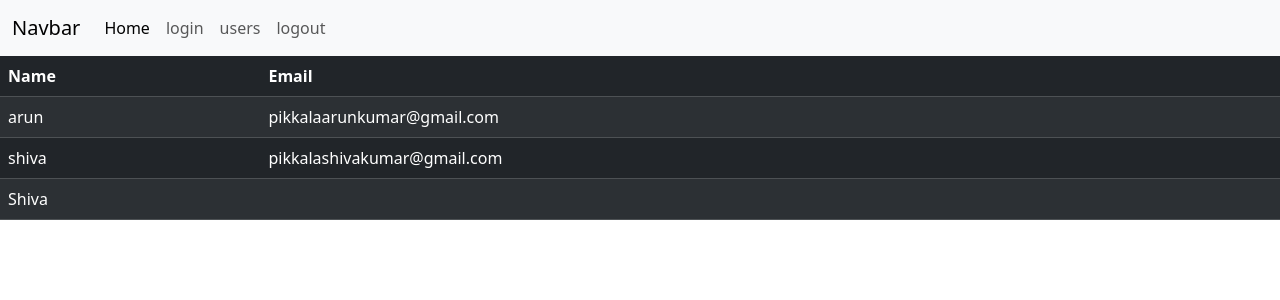
After one commit to Arunkumar-60/Flask_DB_connect, a Flask app: page /view in a window 1280 px wide. The commit adds this page. Shown: the top 300 px of the page. Run offline with Flask 3, Linux system fonts and the light colour scheme.

Commit message:
Finalised the DB_CONNECT

```diff
--- /dev/null
+++ b/app.py
@@ -0,0 +1,105 @@
+from flask import Flask, redirect , url_for, render_template , request, session, flash
+
+# import for session lifetime
+from datetime import timedelta
+
+# sqlalchemy import for DB
+from flask_sqlalchemy import SQLAlchemy
+
+app = Flask(__name__)
+app.secret_key="hello"
+app.config['SQLALCHEMY_DATABASE_URI'] = 'sqlite:///users.sqlite3'
+app.config['SQLALCHEMY_TRACK_MODIFICATIONS'] = False
+# data saves for 5 minutes
+# if wanna save for 5 days do days=5 instead of minutes = 5
+
+
+app.permanent_session_lifetime = timedelta(minutes=5)
+
+
+# this is the database object
+db = SQLAlchemy(app)
+
+class users(db.Model):
+    _id = db.Column("id",db.Integer,primary_key = True)
+    name = db.Column(db.String(100))
+    email = db.Column(db.String(100))
+
+    def __init__(self, name , email):
+        self.name = name
+        self.email = email
+
+@app.route("/")
+def home():
+    return render_template("index.html" )
+
+@app.route("/view")
+def view():
+    # users.query.all() gets all data of users and  render them into the template where we can display the data
+    return render_template("view.html", values=users.query.all())
+
+@app.route("/login", methods=["POST", "GET"])
+def login():
+    if request.method == "POST":
+        session.permanent = True
+        user = request.form["nm"]
+        session["user"] = user
+
+        found_user = users.query.filter_by(name=user).first()
+        if found_user:
+            session["email"] = found_user.email
+
+        else:
+            usr = users(user, "")
+            db.session.add(usr)
+            # commit every time changes are made
+            db.session.commit()
+
+        flash("Login sucessful!")
+        return redirect(url_for("user"))
+
+    else:
+        if "user" in session:
+            flash("Already logged in")
+            return redirect(url_for("user"))
+
+        return render_template("login.html")
+
+@app.route("/user", methods= ["POST","GET"])
+def user():
+    email = None
+
+    if "user" in session:
+        user = session["user"]
+
+        if request.method == "POST":
+            email = request.form["email"]
+            session["email"] = email
+            found_user = users.query.filter_by(name=user).first()
+            found_user.email = email
+            db.session.commit()
+            flash("email was saved")
+
+        else:
+            if "email" in session:
+                email = session["email"]
+        return render_template("user.html" , email = email)
+    else:
+        flash("you are not logged in")
+        return redirect(url_for("login"))
+
+@app.route("/logout")
+def logout():
+    if "user" in session:
+        user = session["user"]
+        flash("you have been logged out!", "info")
+    session.pop("user", None)
+    session.pop("email", None)
+    # types of flashes warning , info , error
+    return redirect(url_for("login"))
+
+with app.app_context():
+    db.create_all()
+
+if __name__ == "__main__":
+    app.run(debug=True)
--- a/sample.py
+++ /dev/null
@@ -1,3 +0,0 @@
-for i in range(5):
-    for j in range(i):
-        print("*" end="")
--- a/templates/about.html
+++ b/templates/about.html
@@ -5,5 +5,3 @@
 <form action="{{url_for('logout')}}" method="get">
     <input type="submit" value="logout"></input>
 </form>
-
-{%endblock%}
--- a/templates/base.html
+++ b/templates/base.html
@@ -26,6 +26,10 @@
                 <a class="nav-link" href="/login">login</a>
               </li>
               <li class="nav-item">
+                <a class="nav-link" href="/view">users</a>
+              </li>
+
+              <li class="nav-item">
                 <a class="nav-link" href="/logout">logout</a>
               </li>
 
@@ -34,8 +38,11 @@
         </div>
       </nav>
 
+    <div class="container_fluid">
+      {%block content%}
 
-    {%block content%}{%endblock%}
+      {%endblock%}
+    </div>
 
 
     <!-- bootstrap cdn js  -->
--- a/templates/user.html
+++ b/templates/user.html
@@ -8,7 +8,11 @@
             {%endfor%}
         {%endif%}
     {%endwith%}
-<p>Welcome , {{usr}}</p>
+
+<form action="#" method="POST">
+    <input type="email" name="email" placeholder="Enter email" value="{{email if email}}"/>
+    <input type="submit" value="submit">
+</form>
 
 <form action="{{url_for('logout')}}" method="get">
     <input type="submit" value="logout"></input>
--- /dev/null
+++ b/templates/view.html
@@ -0,0 +1,28 @@
+{% extends "base.html"%}
+{%block title%}view all users{%endblock%}
+
+{%block content%}
+
+<table class="table table-striped table-dark">
+    <thead>
+      <tr>
+        <th scope="col">Name</th>
+        <th scope="col">Email</th>
+      </tr>
+    </thead>
+    <tbody>
+
+        {% for item in values %}
+        <!-- container allready set to be of call fluid container accprding to the bootstrap stylings so no need for further CSS -->
+        <tr>
+            <td>{{item.name}}</td>
+            <td>{{item.email}}</td>
+
+        </tr>
+        {%endfor%}
+
+
+    </tbody>
+  </table>
+
+{%endblock%}
```
Also changed, not shown: tutorial1.py (deleted, +0 -53 lines), README.md, instance/users.sqlite3 (added).
